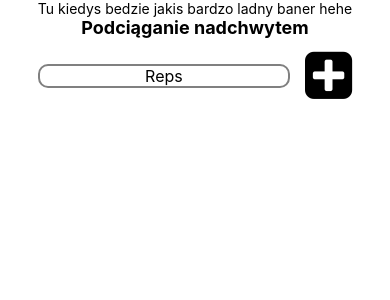
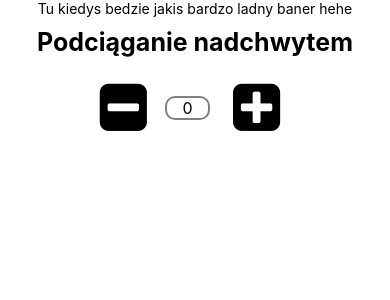
Before and after one commit to DonBonZon/RepsCounter, a React Native app: screen / in a window 390 px wide. Shown: the top 300 px of the page. Built offline with nearby package versions, Linux system fonts and the light colour scheme.

Commit message:
w single exercise chyba wszystko

```diff
--- a/App.js
+++ b/App.js
@@ -30,15 +30,11 @@ const App: () => React$Node = () => {
   return (
     <>
       <StatusBar barStyle="dark" />
+      <SafeAreaView>
+        <TopHeader></TopHeader>
+        <SingleExercise></SingleExercise>
+      </SafeAreaView>
 
-        <ScrollView contentInsetAdjustmentBehavior="automatic">
-
-
-          <TopHeader></TopHeader>
-
-          <SingleExercise></SingleExercise>
-
-        </ScrollView>
 
     </>
   );
--- /dev/null
+++ b/Components/Reps.js
@@ -0,0 +1,41 @@
+import React from 'react';
+import {
+    View,
+    StyleSheet,
+    TextInput,
+} from 'react-native';
+import Icon from 'react-native-vector-icons/FontAwesome';
+
+function Reps(props) {
+    return (
+
+            <View style={styles.inputs}>
+                 <Icon.Button name="minus-square" size={55} color="black"  backgroundColor="#ffffff"  onPress={(text) => props.buttonMinusPress(props.item.id)}/>
+                <TextInput value={props.item.reps.toString()} style={styles.textInput} keyboardType='number-pad' onChangeText={(text) => props.onChangeText(text,props.item.id)}/>
+                <Icon.Button name="plus-square" size={55} color="black"  backgroundColor="#ffffff"  onPress={(text) => props.buttonPlusPress(props.item.id)}/>
+            </View>
+    );
+}
+
+const styles = StyleSheet.create({
+    inputs: {
+        marginLeft: 'auto',
+        marginRight: 'auto',
+        marginTop: 5,
+        flexDirection: 'row',
+        alignItems: 'center',
+        justifyContent: 'flex-start'
+    },
+    textInput: {
+        width:45,
+        borderColor: 'gray',
+        borderWidth: 2,
+        borderRadius: 10,
+        fontSize: 16,
+        marginRight: 15,
+        textAlign: 'center'
+    },
+
+
+});
+export default Reps;
--- a/Components/SingleExercise.js
+++ b/Components/SingleExercise.js
@@ -1,49 +1,69 @@
-import React from 'react';
+import React, { useState } from 'react';
 import {
     View,
     Text,
     StyleSheet,
-    TextInput,
+    FlatList,
 } from 'react-native';
-import Icon from 'react-native-vector-icons/FontAwesome';
+import 'react-native-get-random-values'
+import { v4 as uuidv4 } from 'uuid';
+import Reps from './Reps';
 
 function SingleExercise(props) {
+    const [state, setState] = useState([
+        { id: uuidv4(), reps: 0 }
+    ]);
+
+    const buttonPlusPress = id => {
+        setState(prevItems => {
+            prevItems.push({ id: uuidv4(), reps: 0 });
+            return [...prevItems];
+        });
+    };
+
+    const buttonMinusPress = id => {
+        setState(prevItems => {
+            if (prevItems.length > 1) {
+                return prevItems.filter(item => item.id !== id);
+            } else return prevItems;
+        });
+    };
+
+    const onChangeText = (text, id) => {
+        setState(prevItems => {
+            return prevItems.map(item => {
+                return {
+                    id: item.id,
+                    reps: (item.id === id ? text.replace(/^0+/, '') : item.reps)
+                }
+            })
+        });
+    };
+
+    function validateInput(text) {
+
+    }
+
     return (
         <View>
             <Text style={styles.exerciseName}>Podciąganie nadchwytem</Text>
-            <View style={styles.inputs}>
-                <TextInput placeholder='Reps' style={styles.textInput}/>
-                <Icon name="plus-square" size={55} color="black"/>
-            </View>
-
+            <FlatList
+                data={state}
+                renderItem={({ item }) => <Reps item={item} buttonMinusPress={buttonMinusPress} buttonPlusPress={buttonPlusPress} onChangeText={onChangeText}></Reps>}
+                keyExtractor={item => item.id}
+            />
         </View>
     );
 }
 
+
+
 const styles = StyleSheet.create({
     exerciseName: {
-        fontSize: 18,
+        fontSize: 25,
+        padding: 10,
         textAlign: 'center',
         fontWeight: 'bold'
-    },
-    inputs: {
-        marginLeft: 'auto',
-        marginRight: 'auto',
-        marginTop: 10,
-        flex: 1,
-        flexDirection: 'row',
-        alignItems: 'center',
-        justifyContent: 'flex-start'
-    },
-    textInput: {
-        borderColor: 'gray',
-        borderWidth: 2,
-        borderRadius: 10,
-        fontSize: 16,
-        marginRight: 15,
-        textAlign: 'center'
-    },
-
-
+    }
 });
 export default SingleExercise;
--- a/package.json
+++ b/package.json
@@ -12,7 +12,9 @@
   "dependencies": {
     "react": "16.11.0",
     "react-native": "0.62.2",
-    "react-native-vector-icons": "^6.6.0"
+    "react-native-get-random-values": "^1.4.0",
+    "react-native-vector-icons": "^6.6.0",
+    "uuid": "^8.1.0"
   },
   "devDependencies": {
     "@babel/core": "7.10.2",
```
Also changed, not shown: 2 other files (tests, documents, lock files or other folders).
